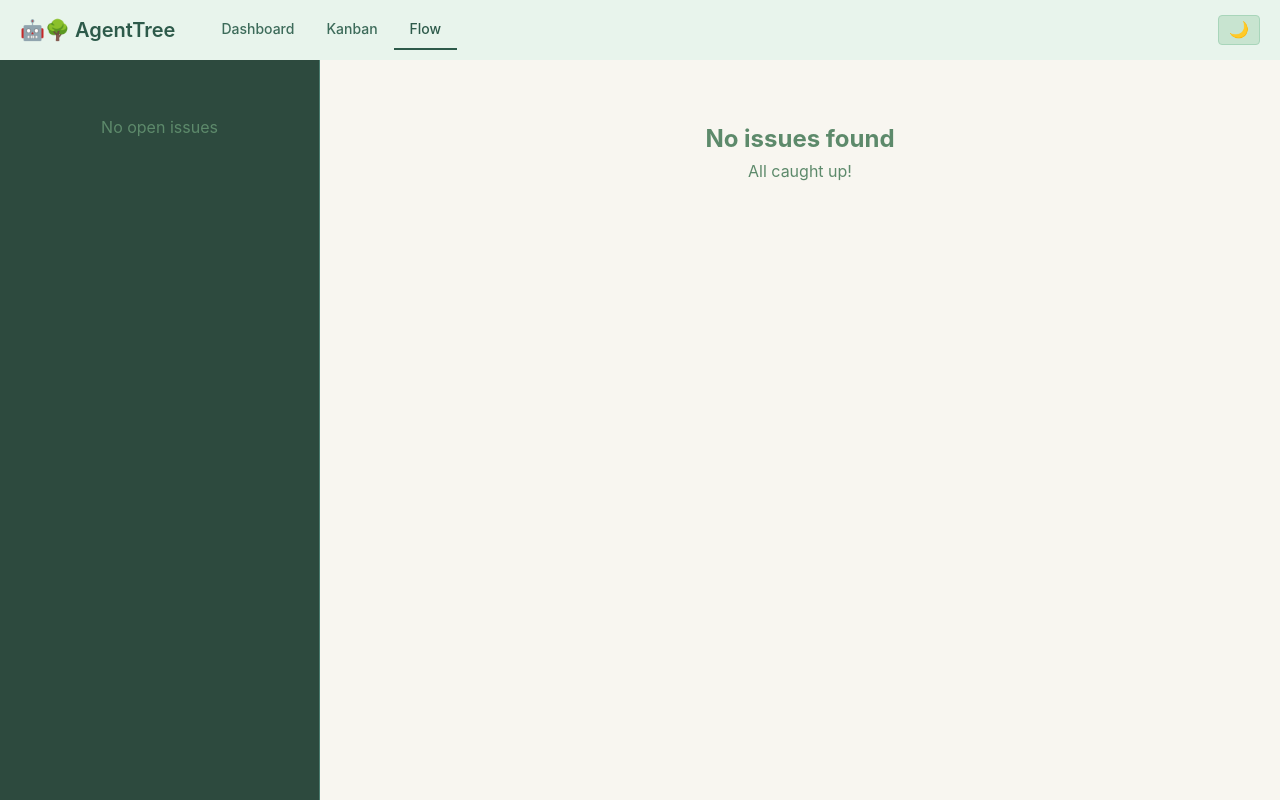
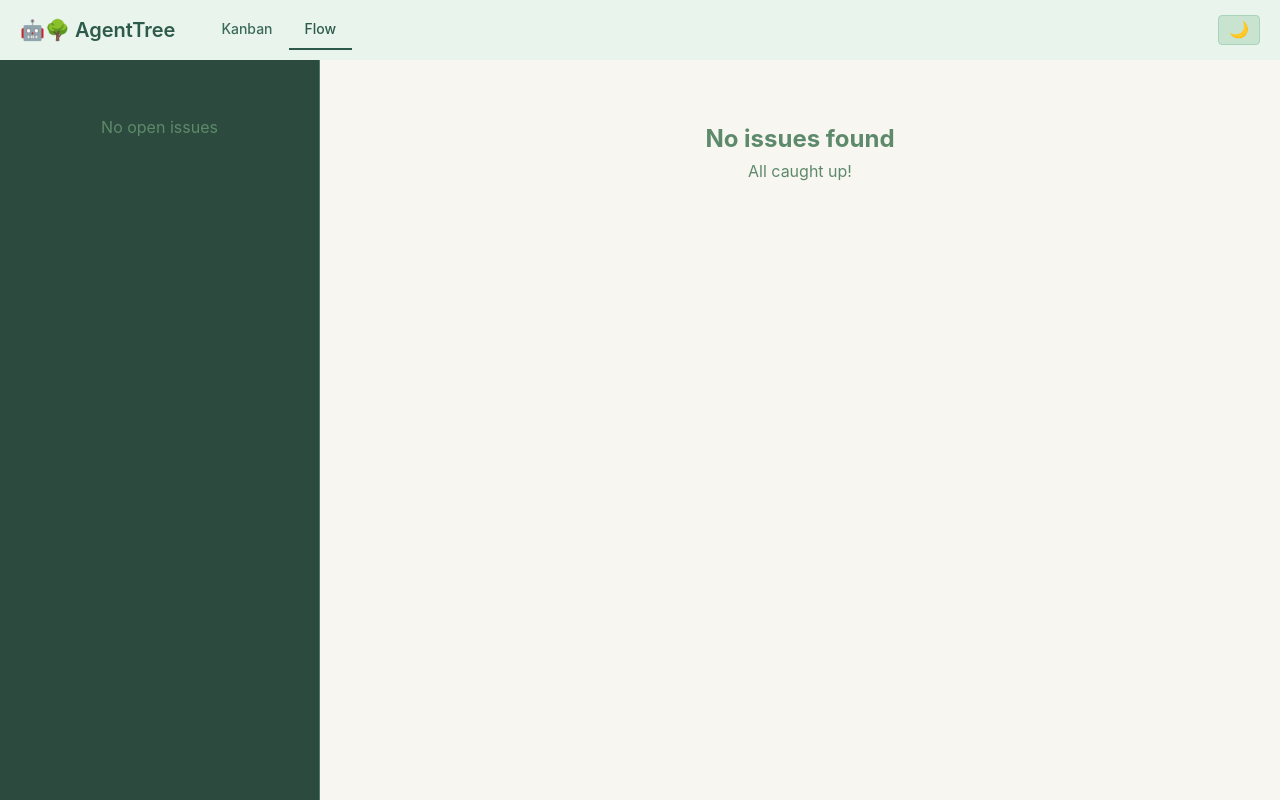
Before and after one commit to davefowler/agenttree, a FastAPI app: page /flow in a window 1280 px wide. Run offline with FastAPI, Linux system fonts and the light colour scheme; some libraries are stand-ins or nearby versions.

Commit message:
Remove dashboard tab, redirect / to kanban, use white bg for markdown
- Remove Dashboard tab from navigation (Kanban and Flow are sufficient)
- Redirect root "/" to /kanban for simpler navigation
- Update markdown content and file-content areas to use white background

Co-Authored-By: Claude Opus 4.5 <noreply@anthropic.com>

```diff
--- a/agenttree/web/app.py
+++ b/agenttree/web/app.py
@@ -245,17 +245,10 @@ def get_kanban_board() -> KanbanBoard:
     return KanbanBoard(stages=stages, total_issues=len(issues))
 
 
-@app.get("/", response_class=HTMLResponse)
-async def dashboard(
-    request: Request,
-    user: Optional[str] = Depends(get_current_user)
-) -> HTMLResponse:
-    """Main dashboard page."""
-    agents = agent_manager.get_all_agents()
-    return templates.TemplateResponse(
-        "dashboard.html",
-        {"request": request, "agents": agents, "user": user, "active_page": "dashboard"}
-    )
+@app.get("/")
+async def root() -> RedirectResponse:
+    """Redirect root to kanban board."""
+    return RedirectResponse(url="/kanban", status_code=302)
 
 
 @app.get("/kanban", response_class=HTMLResponse)
--- a/agenttree/web/templates/partials/header.html
+++ b/agenttree/web/templates/partials/header.html
@@ -2,7 +2,6 @@
     <div class="header-row">
         <h1>🤖🌳 AgentTree</h1>
         <nav class="tabs">
-            <a href="/" class="tab {{ 'active' if active_page == 'dashboard' else '' }}">Dashboard</a>
             <a href="/kanban" class="tab {{ 'active' if active_page == 'kanban' else '' }}">Kanban</a>
             <a href="/flow" class="tab {{ 'active' if active_page == 'flow' else '' }}">Flow</a>
         </nav>
--- a/agenttree/web/templates/partials/header_styles.html
+++ b/agenttree/web/templates/partials/header_styles.html
@@ -227,7 +227,7 @@ header h1 {
 
 /* Markdown rendering */
 .markdown-content {
-    background: var(--bg-card-alt);
+    background: var(--bg-card);
     border: 1px solid var(--border-light);
     border-radius: 6px;
     padding: 20px;
@@ -496,6 +496,8 @@ header h1 {
 
 .file-content {
     padding: 15px;
+    background: var(--bg-card);
+    border-radius: 6px;
 }
 
 .empty-state {
```
